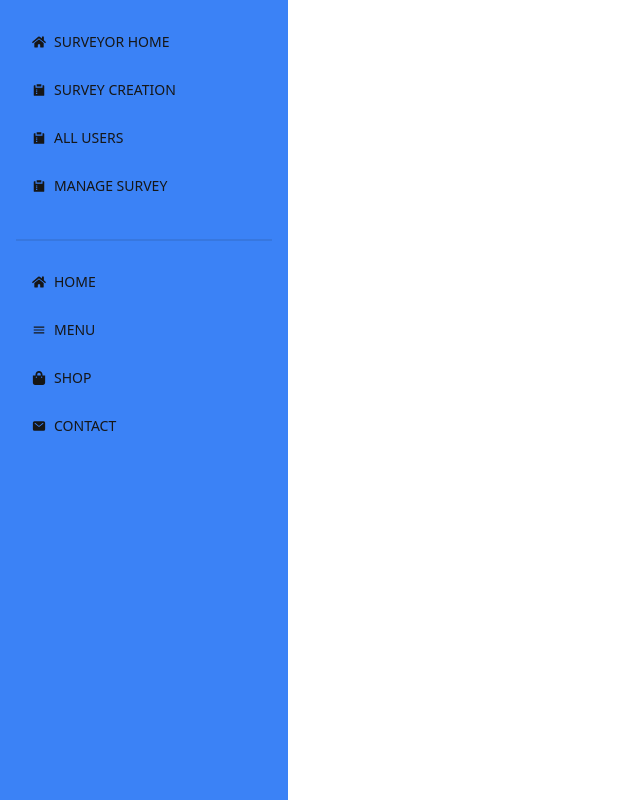
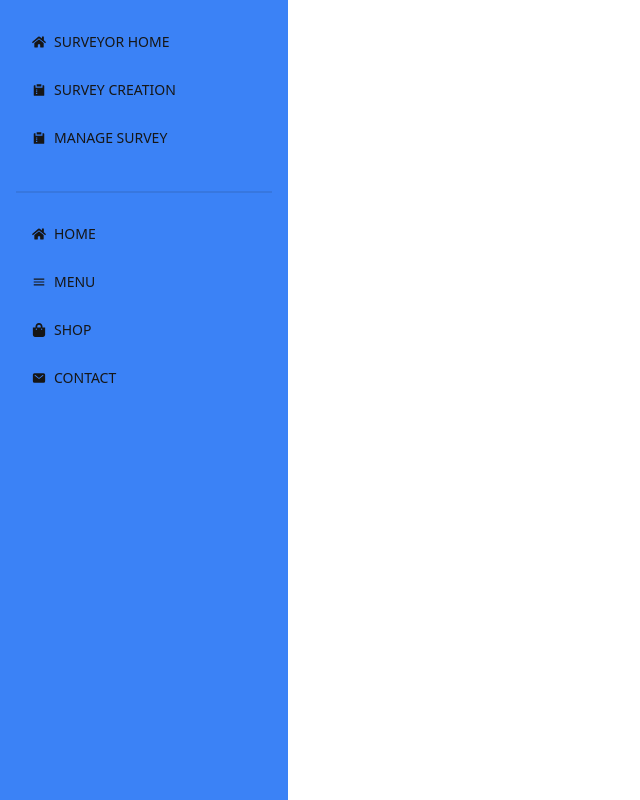
Before and after one commit to iamapusaha/survey-sphere-client, a React (Vite) app: page /dashboard in a window 1280 px wide. Shown: the whole page, without its empty margins (0-640 px from the left). Built offline with nearby package versions, Linux system fonts and the light colour scheme; no server answers.

Commit message:
display all user for only admin

```diff
--- a/src/Layout/DashBoard.jsx
+++ b/src/Layout/DashBoard.jsx
@@ -42,10 +42,6 @@ const DashBoard = () => {
                                     <RiSurveyFill></RiSurveyFill>
                                     Survey Creation
                                 </NavLink></li>
-                                <li className="mb-3"><NavLink to='/dashboard/all-users'>
-                                    <RiSurveyFill></RiSurveyFill>
-                                    All Users
-                                </NavLink></li>
                                 <li className="mb-3"><NavLink to='/dashboard/manage-survey'>
                                     <RiSurveyFill></RiSurveyFill>
                                     Manage Survey
--- a/src/Routers/Router.jsx
+++ b/src/Routers/Router.jsx
@@ -62,7 +62,7 @@ const router = createBrowserRouter([
                 element: <SurveyResponse></SurveyResponse>
             },
             {
-                path: 'survey-home',
+                path: 'surveyor-home',
                 element: <SurveyorHome></SurveyorHome>
             }
         ]
```
